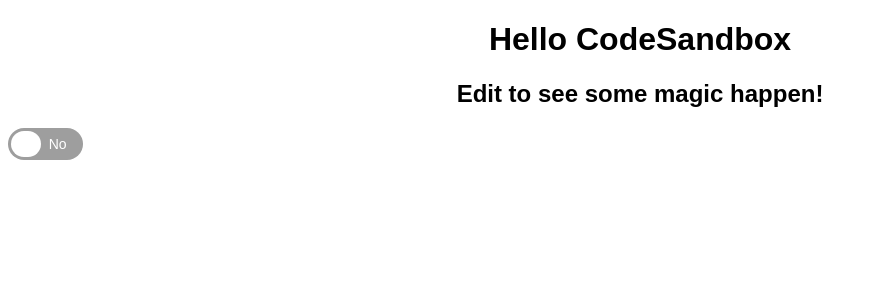
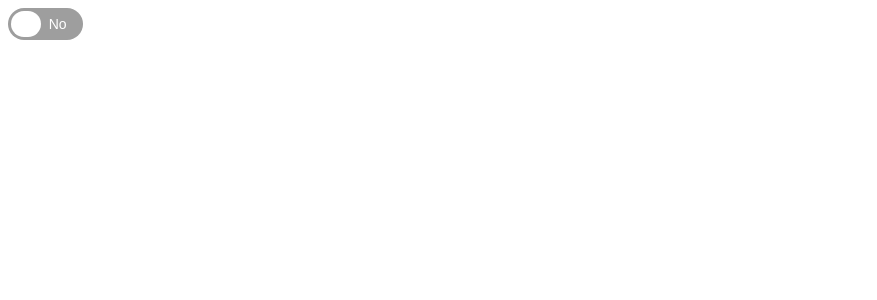
Before and after one commit to mesmerize86/react-components, a React (Create React App) app: page / in a window 1280 px wide. Shown: the top 300 px of the page, without its empty margins (0-877 px from the left). Built offline with nearby package versions, Linux system fonts and the light colour scheme.

Commit message:
removed react default message

```diff
--- a/src/App.js
+++ b/src/App.js
@@ -4,8 +4,6 @@
 export default function App() {
   return (
     <div className="App">
-      <h1>Hello CodeSandbox</h1>
-      <h2>Edit to see some magic happen!</h2>
       <ToggleButton />
     </div>
   );
```
